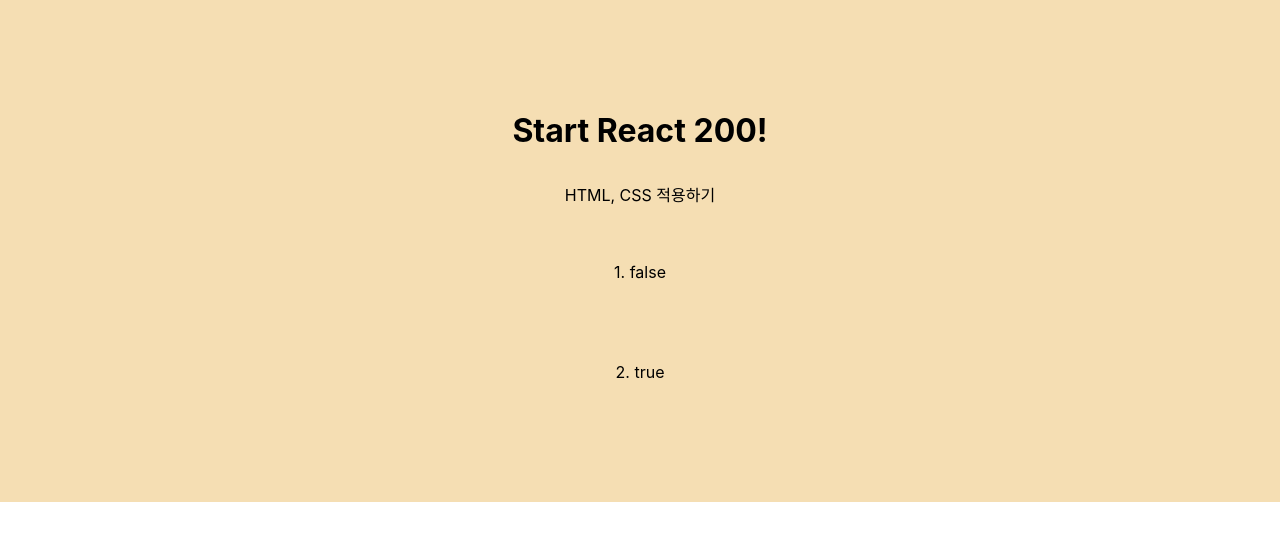
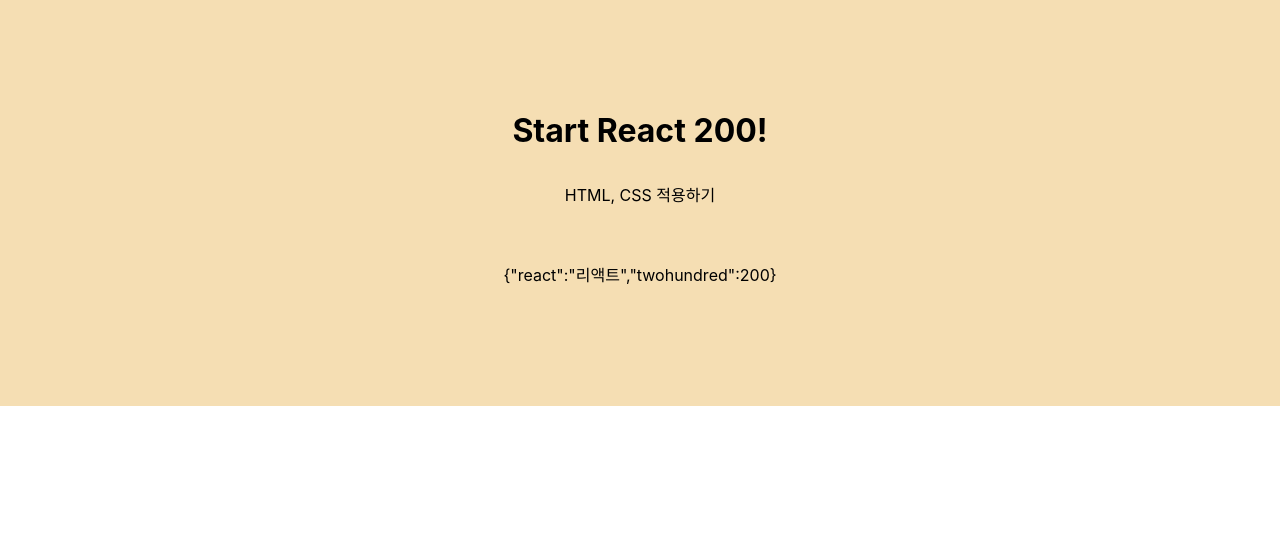
Before and after one commit to dev-chloe/hangout-react200, a React (Create React App) app: page / in a window 1280 px wide. Shown: the top 540 px of the page. Built offline with nearby package versions, Linux system fonts and the light colour scheme.

Commit message:
react200 초급020

```diff
--- a/src/App.js
+++ b/src/App.js
@@ -1,15 +1,18 @@
 import React from 'react';
 import './App.css';
-import PropsBoolean from './R019_PropsBoolean';
+import PropsObjVal from './R020_PropsObjVal';
 
 function App() {
   return (
     <div>
       <h1>Start React 200!</h1>
       <p>HTML, CSS 적용하기</p>
+      <PropsObjVal ObjectJson = {{react: "리액트", twohundred: 200}}/>
+      {/*
       <PropsBoolean BooleanTrueFalse={false} />
       <PropsBoolean BooleanTrueFalse />
-      {/* <PropsDatatype
+
+      <PropsDatatype
         String = "react"
         Number = { 200 }
         Boolean = { 1==1 }
--- /dev/null
+++ b/src/R020_PropsObjVal.js
@@ -0,0 +1,31 @@
+import React, { Component } from "react";
+import datatype from "prop-types";
+
+class R020_PropsObjVal extends Component {
+  render() {
+    let {
+      ObjectJson
+    } = this.props
+    return (
+      <div>
+        {JSON.stringify(ObjectJson)}
+      </div>
+    )
+  }
+}
+
+R020_PropsObjVal.propTypes = {
+  // object(객체 형태)의 자료형을 선언할 때는 shape라는 유형을 사용한다.
+  ObjectJson: datatype.shape({
+    react: datatype.string,
+    twohundred: datatype.number
+    // PropsObjVal ObjectJson = {{react: "리액트", twohundred: "200"}}/> 일 때
+    // twothundred가 문자열 "200"으로 전달되었지만, 자료형이 number로 선언되어 있으므로
+    // Failed prop type: Invalid prop `ObjectJson.twohundred` of type `string` supplied to `R020_PropsObjVal`, expected `number`
+    // 경고메세지가 뜬다
+    // PropsObjVal ObjectJson = {{react: "리액트", twohundred: 200}}/>
+    // 정상적으로 number 로 전달 되었기 때문에 경고 메시지 없다.
+  })
+}
+
+export default R020_PropsObjVal;
```
